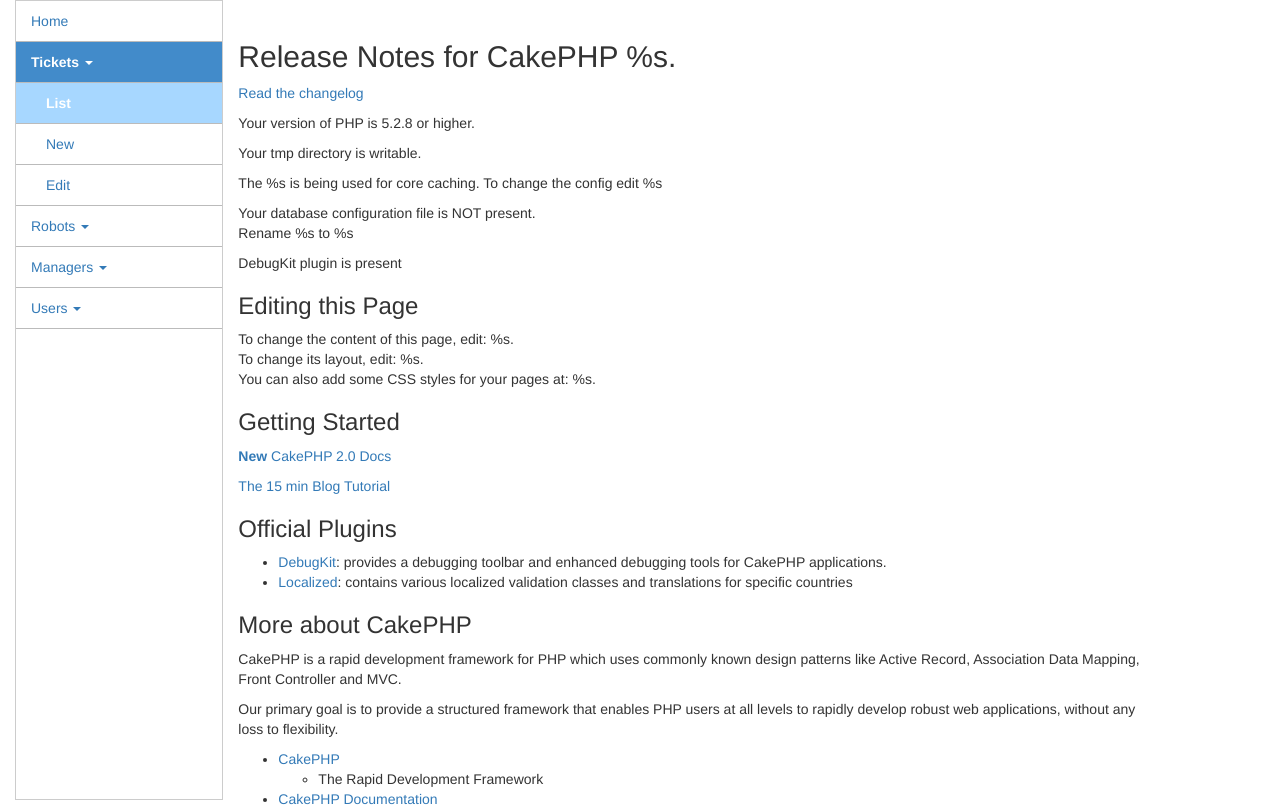
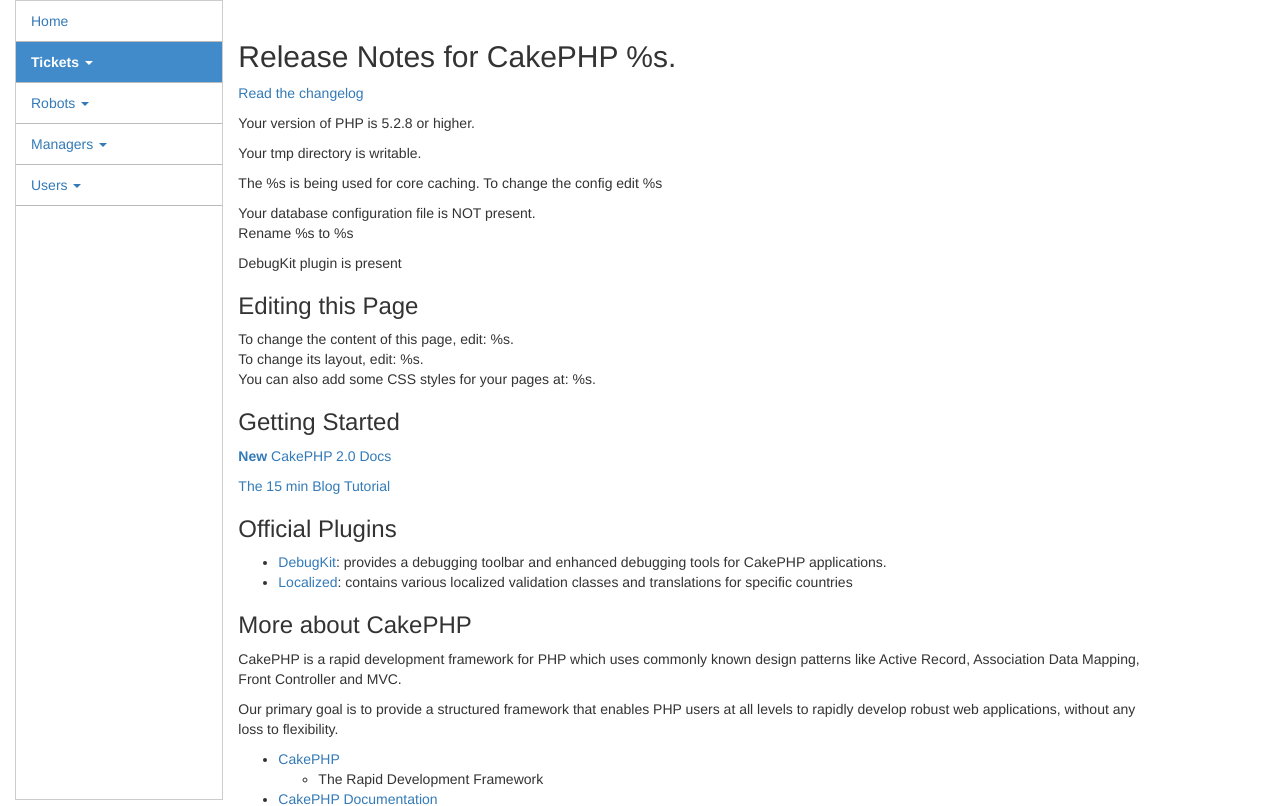
Before and after one commit to thailsonbezerra/robotill, a CakePHP app: the page made by app/View/Pages/home.ctp in a window 1280 px wide. Shown: the part 52-858 px from the top of the page. Run offline with PHP 8.4 and a stand-in for CakePHP, Linux system fonts and the light colour scheme; the template is opened without the code that fills it, so the values that code supplies are empty; some libraries are stand-ins or nearby versions.

Commit message:
feat: adicionado accordion list no nav sidebar

```diff
--- a/app/View/Layouts/default.ctp
+++ b/app/View/Layouts/default.ctp
@@ -6,7 +6,8 @@
 	<title>
 		Robotill
 	</title>
-
+	<script src="http://code.jquery.com/jquery-1.11.0.min.js"></script>
+	<script src="http://netdna.bootstrapcdn.com/bootstrap/3.1.1/js/bootstrap.min.js"></script>
 </head>
 
 <body>
@@ -52,6 +53,9 @@
 		}
 	</style>
 
+
+
+
 	<nav class="navbar navbar-inverse">
 		<div class="container-fluid" style="display: flex; justify-content: space-between">
 			<div class="navbar-header">
@@ -70,18 +74,33 @@
 				<li><a href="#">Home</a></li>
 
 				<li class="active">
-					<a href="#">Tickets <span class="caret"></span></a>
-
-					<ol class="nav nav-sub-sidebar">
-						<li class="active"><a href="#">List</a></li>
+					<a href="#" data-toggle="collapse" data-target="#nav-tickets">Tickets <span class="caret"></span></a>
+				</li>
+				<ol id="nav-tickets" class="nav nav-sub-sidebar collapse out">
+					<li class=" active"><a href="#">List</a></li>
 					<li><a href="#">New</a></li>
 					<li><a href="#">Edit</a></li>
 				</ol>
+				<li>
+					<a href="#" data-toggle="collapse" data-target="#nav-robots">Robots <span class="caret"></span></a>
 				</li>
-
-				<li><a href="#">Robots <span class="caret"></span></a></li>
-				<li><a href="#">Managers <span class="caret"></span></a></li>
-				<li><a href="#">Users <span class="caret"></span></a></li>
+				<ol id="nav-robots" class="nav nav-sub-sidebar collapse out">
+					<li><a href="#">List</a></li>
+					<li><a href="#">New</a></li>
+					<li><a href="#">Edit</a></li>
+				</ol>
+				<li><a href="#" data-toggle="collapse" data-target="#nav-managers">Managers <span class="caret"></span></a></li>
+				<ol id="nav-managers" class="nav nav-sub-sidebar collapse out">
+					<li><a href="#">List</a></li>
+					<li><a href="#">New</a></li>
+					<li><a href="#">Edit</a></li>
+				</ol>
+				<li><a href="#" data-toggle="collapse" data-target="#nav-users">Users <span class="caret"></span></a></li>
+				<ol id="nav-users" class="nav nav-sub-sidebar collapse out">
+					<li><a href="#">List</a></li>
+					<li><a href="#">New</a></li>
+					<li><a href="#">Edit</a></li>
+				</ol>
 			</ul>
 		</div>
 
@@ -94,10 +113,12 @@
 
 			</div>
 		</div>
+	</div>
 
 	<link rel="stylesheet" href="//netdna.bootstrapcdn.com/bootstrap/3.0.3/css/bootstrap.min.css">
 	<link rel="stylesheet" href="//netdna.bootstrapcdn.com/bootstrap/3.0.3/css/bootstrap-theme.min.css">
 	<script src="//netdna.bootstrapcdn.com/bootstrap/3.0.3/js/bootstrap.min.js"></script>
+
 </body>
 
 </html>
```
Lines whose indentation alone changed are shown as unchanged.
